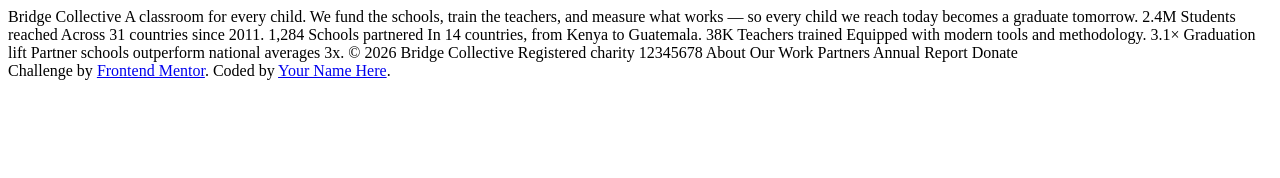
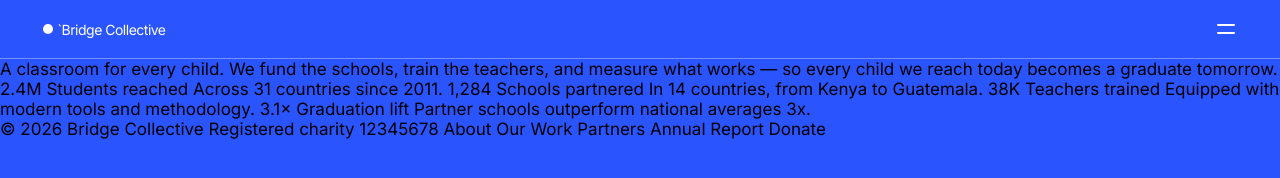
Before and after one commit to nebil-devs/fictional-landing-page, a plain HTML site: page index.html in a window 1280 px wide. Drawn offline with Linux system fonts and the light colour scheme.

Commit message:
Nav-bar first commit

```diff
--- a/index.html
+++ b/index.html
@@ -21,8 +21,15 @@
 
   <body>
 
-    <!-- Nav -->
-    Bridge Collective
+    <main>
+      <nav>
+        <ul>
+          <li>`Bridge Collective</li>
+        </ul>
+
+        <img src="assets/images/icon-menu.svg" alt="Menu Symbol">
+      </nav>
+
 
     <!-- Hero -->
     A classroom for every child.
@@ -46,6 +53,7 @@
     3.1×
     Graduation lift
     Partner schools outperform national averages 3x.
+    </main>
 
     <!-- Footer -->
     © 2026 Bridge Collective
@@ -58,10 +66,6 @@
     Annual Report
     Donate
 
-    <div class="attribution">
-      Challenge by <a href="https://www.frontendmentor.io?ref=challenge">Frontend Mentor</a>.
-      Coded by <a href="#">Your Name Here</a>.
-    </div>
   </body>
 
 </html>
--- a/style.css
+++ b/style.css
@@ -0,0 +1,46 @@
+* {
+    box-sizing: border-box;
+    margin: 0;
+    padding: 0;
+}
+
+html {
+    font-size: 17px;
+}
+
+body {
+    background-color: hsl(228, 99%, 58%);
+    font-family: "Inter", sans-serif;
+}
+
+nav {
+    display: flex;
+    justify-content: space-between;
+    align-items: center;
+    color: hsl(0, 0%, 100%);
+    font-size: 14px;
+    font-weight: 400;
+    border-bottom: hsl(224, 100%, 95%, 0.4) solid 0.1px;
+    padding: 1rem 2.5rem;
+    letter-spacing: -0.5px;
+}
+
+nav ul {
+    list-style: none;
+}
+
+
+nav ul li {
+    display: flex;
+    align-items: center;
+    gap: 5px;
+}
+
+nav ul li::before {
+    content: "";
+    display: inline-block;
+    width: 10px;
+    height: 10px;
+    background-color: white;
+    border-radius: 50%;
+}
```
